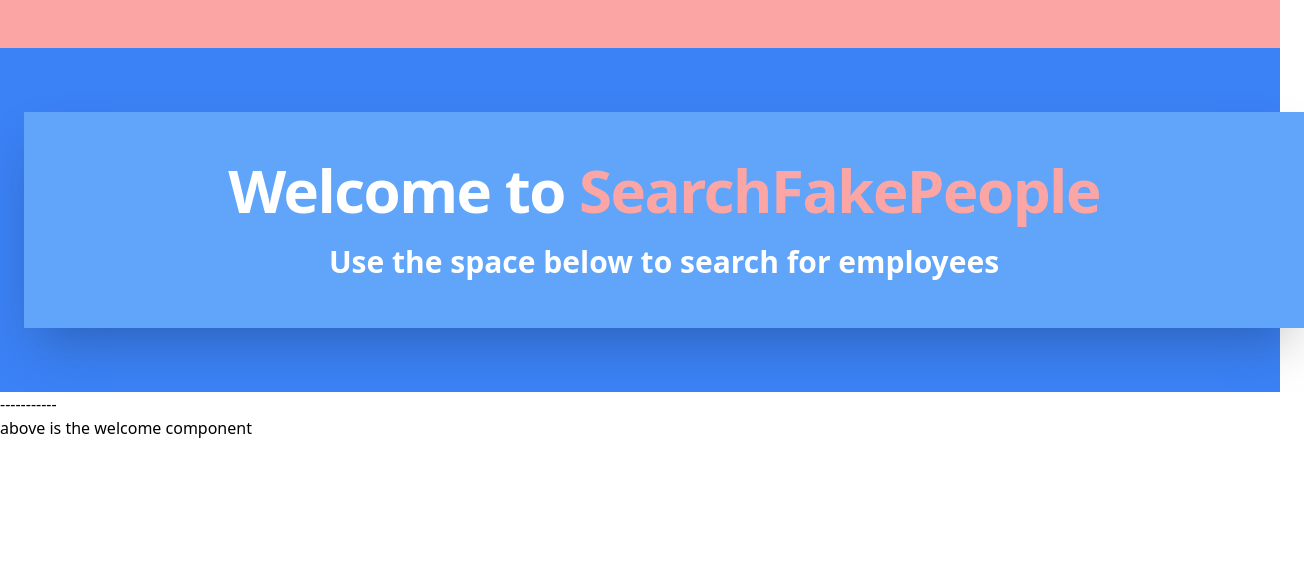
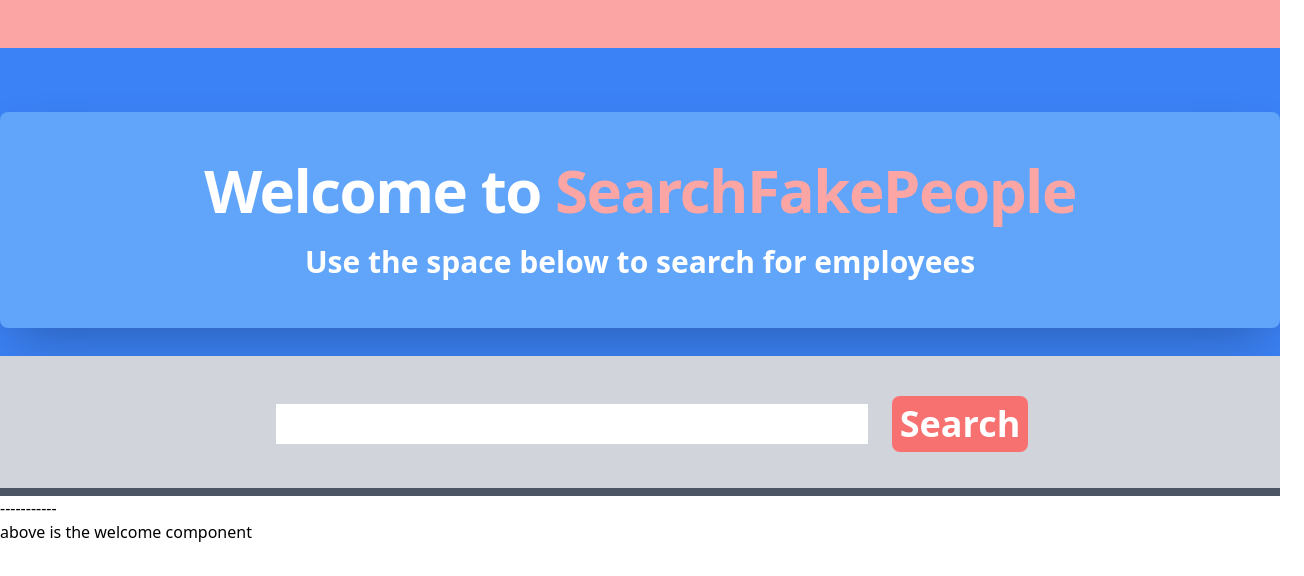
Before and after one commit to jackreedjackreed/react-employee-tracker, a React (Create React App) app in the folder my-app/: page / in a window 1280 px wide. Shown: the top 576 px of the page, 1304 px wide, since content can reach past the window. Built offline with nearby package versions, Linux system fonts and the light colour scheme.

Commit message:
do html for searchbar

```diff
--- a/my-app/src/components/Directory.js
+++ b/my-app/src/components/Directory.js
@@ -1,5 +1,6 @@
 import React from 'react';
 import Welcome from './Welcome';
+import SearchBar from './SearchBar';
 
 
 function Directory() {
@@ -7,6 +8,7 @@ function Directory() {
       <div>
 
         <Welcome/>
+        <SearchBar/>
         -----------
         <p> above is the welcome component </p>
 
--- a/my-app/src/components/SearchBar.js
+++ b/my-app/src/components/SearchBar.js
@@ -0,0 +1,20 @@
+import React, { Component } from "react";
+
+
+class SearchBar extends Component {
+
+
+    render() {
+        return (
+            <div class="pt-6 bg-gray-300">
+                <form class="text-4xl text-white pb-4 text-center font-extrabold center">
+                    <input type="text" class="pr-12 m-6 text-red-400 font-extrabold"></input>
+                    <button type="button" class="font-extrabold p-2 rounded-lg bg-red-400">  Search</button>
+                </form>
+            <div class="mt-1 p-1 bg-gray-600"></div>
+            </div>
+        )
+    }
+};
+
+export default SearchBar
--- a/my-app/src/components/Welcome.js
+++ b/my-app/src/components/Welcome.js
@@ -1,17 +1,13 @@
-import React, {Component} from "react";
+import React, { Component } from "react";
 // import API from "../utils/API";
-
-
-
-
 
 class Welcome extends Component {
         render() {
             return (
                 <div>
                     <div class="p-6 bg-gradient-to-r from-red-300 to-red-300"></div>
-                    <div class="p-6 bg-blue-500">
-                        <main class="mt-10 mb-10 p-12 w-screen mx-auto max-w-7xl px-4 shadow-2xl bg-blue-400">
+                    <div class="pt-6 pb-1 bg-blue-500">
+                        <main class="mt-10 mb-6 p-12 w-screen mx-auto max-w-7xl px-4 shadow-2xl bg-blue-400 rounded-lg">
                             <div class="sm:text-center lg:text-center">
                                 <h1 class="text-4xl mt-15 tracking-tight font-extrabold text-gray-900 sm:text-5xl md:text-6xl">
                                     <span class="block text-white xl:inline">Welcome to </span>
```
